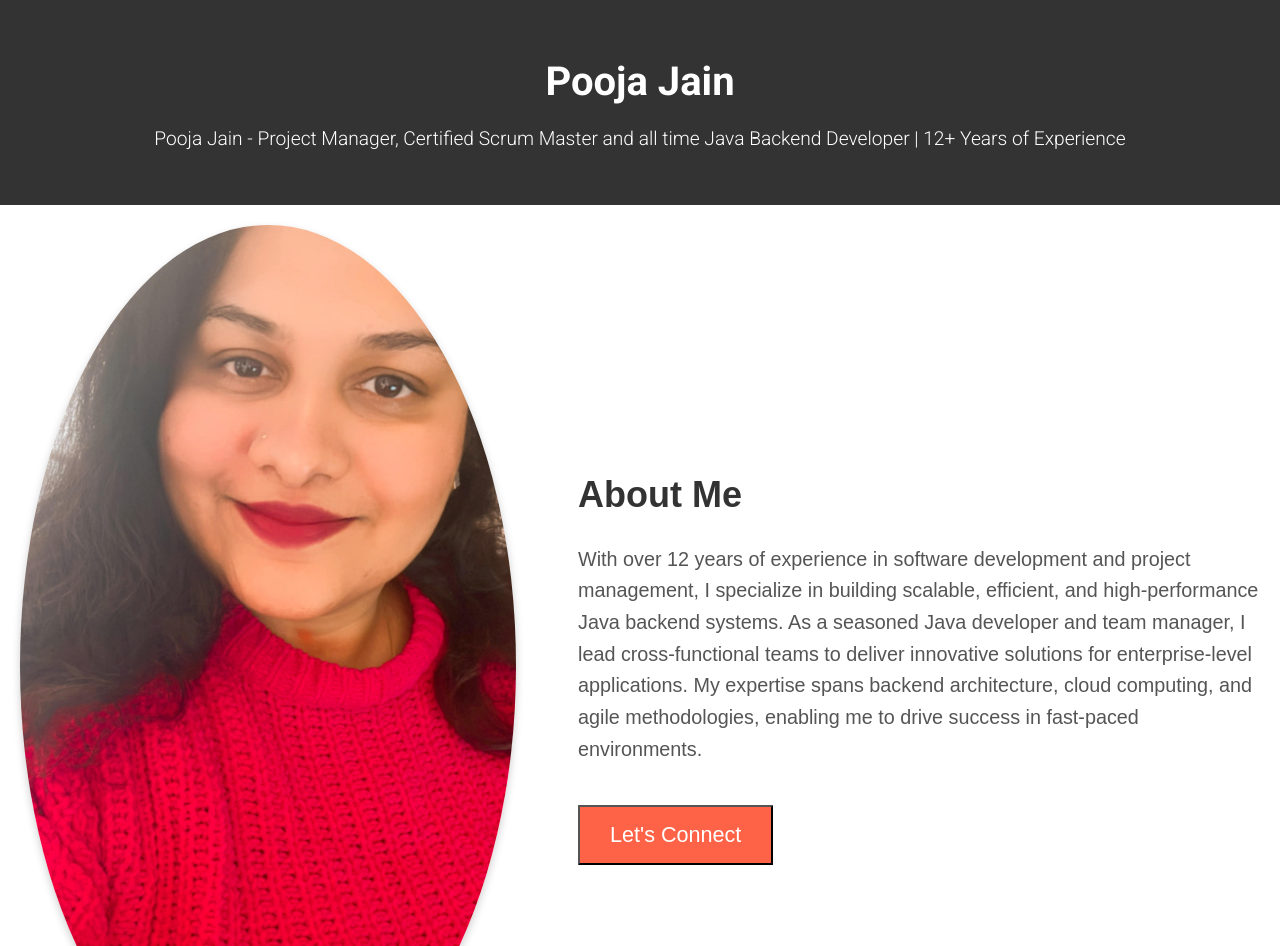
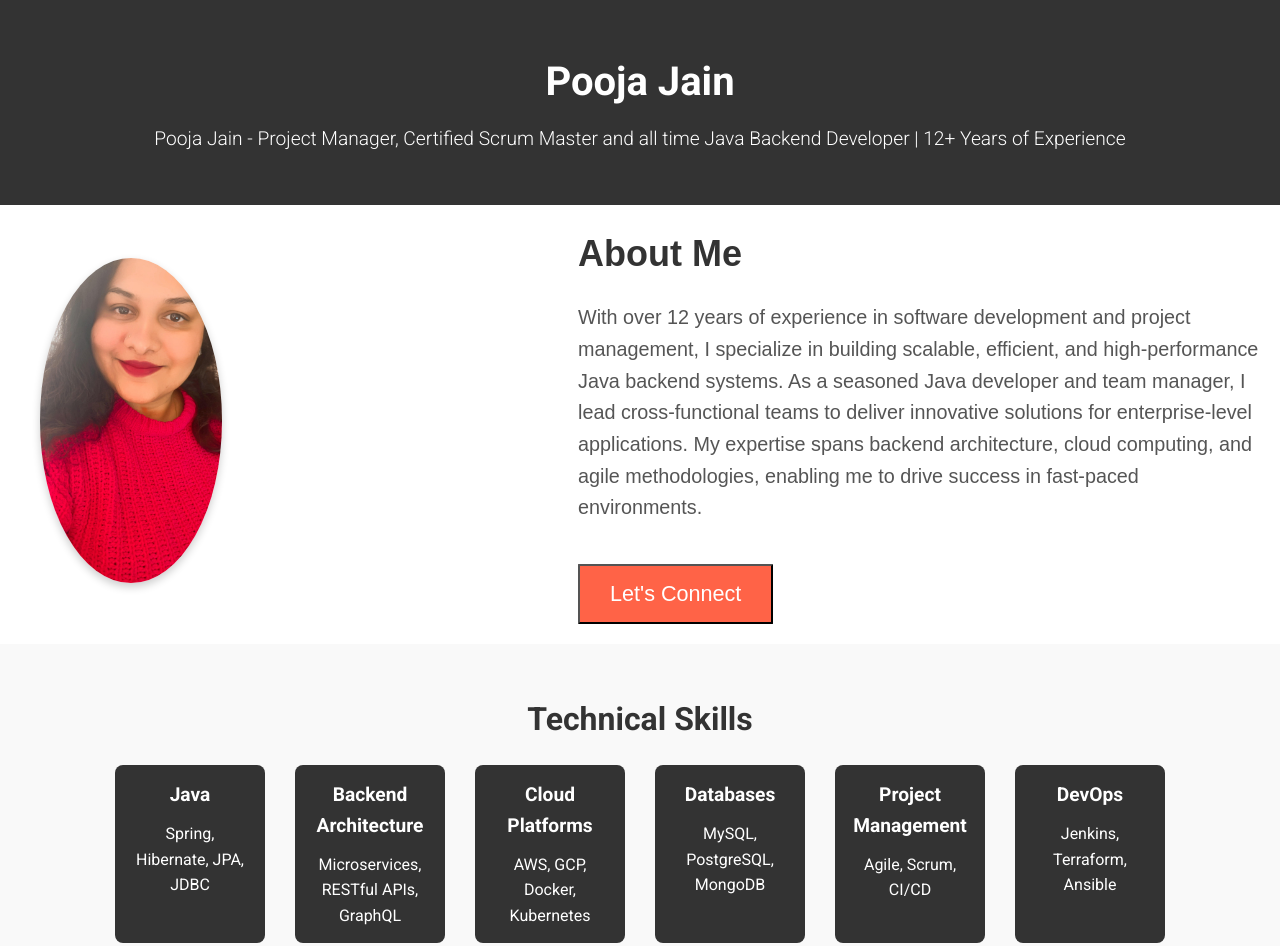
Before and after one commit to poojajain0804/workWithPooja, a plain HTML site: page index.html in a window 1280 px wide. Shown: the top 946 px of the page. Drawn offline with Linux system fonts and the light colour scheme.

Commit message:
correcting img style

```diff
--- a/index.html
+++ b/index.html
@@ -70,6 +70,12 @@ section#about .about-text {
       line-height: 1.6;
     }
 
+section#about .about-img{
+	width: 40%;
+	 padding: 20px;
+	 align-items: center;
+
+}
 section#about p {
 	font-size: 1.1em;
 	color: #555;
@@ -173,8 +179,9 @@ footer p {
 
 .image-container img {
 	border-radius: 50%;
-	box-shadow: 0 4px 8px rgba(0, 0, 0, 0.2);
+	box-shadow: 10px 4px 8px rgba(0, 0, 0, 0.2);
 	max-width: 300px;
+	max-height: 400px;
 	transition: transform 0.3s ease;
 }
 
@@ -195,7 +202,7 @@ footer p {
 
 	<!-- About Section -->
 	<section id="about">
-		<img src="./icons/pooja_pink2.jpg" alt="Picture">
+		<div class ="about-img"><img src="./icons/pooja_pink2.jpg" alt="Picture"></div>
 		<div class="about-text">
 			<h2>About Me</h2>
 			<p>With over 12 years of experience in software development and
```
